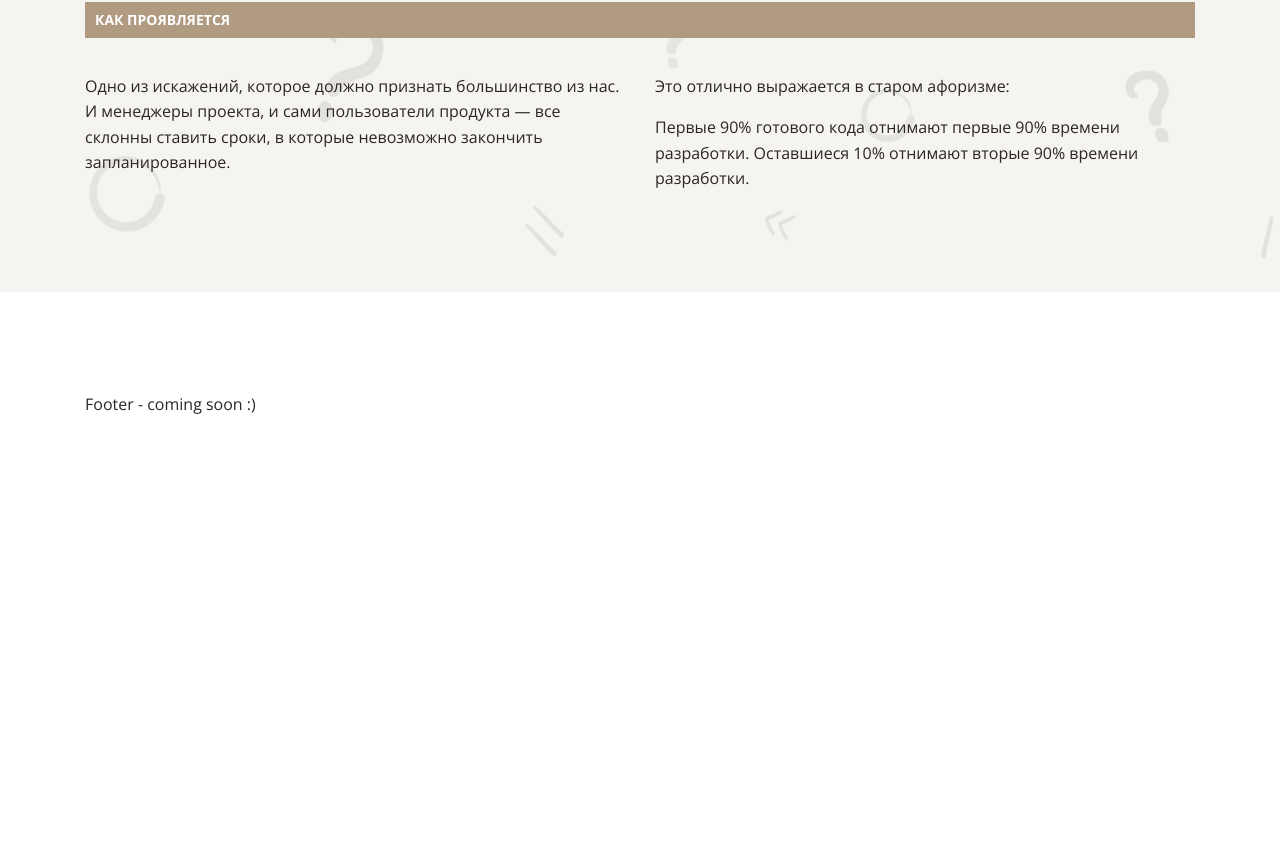
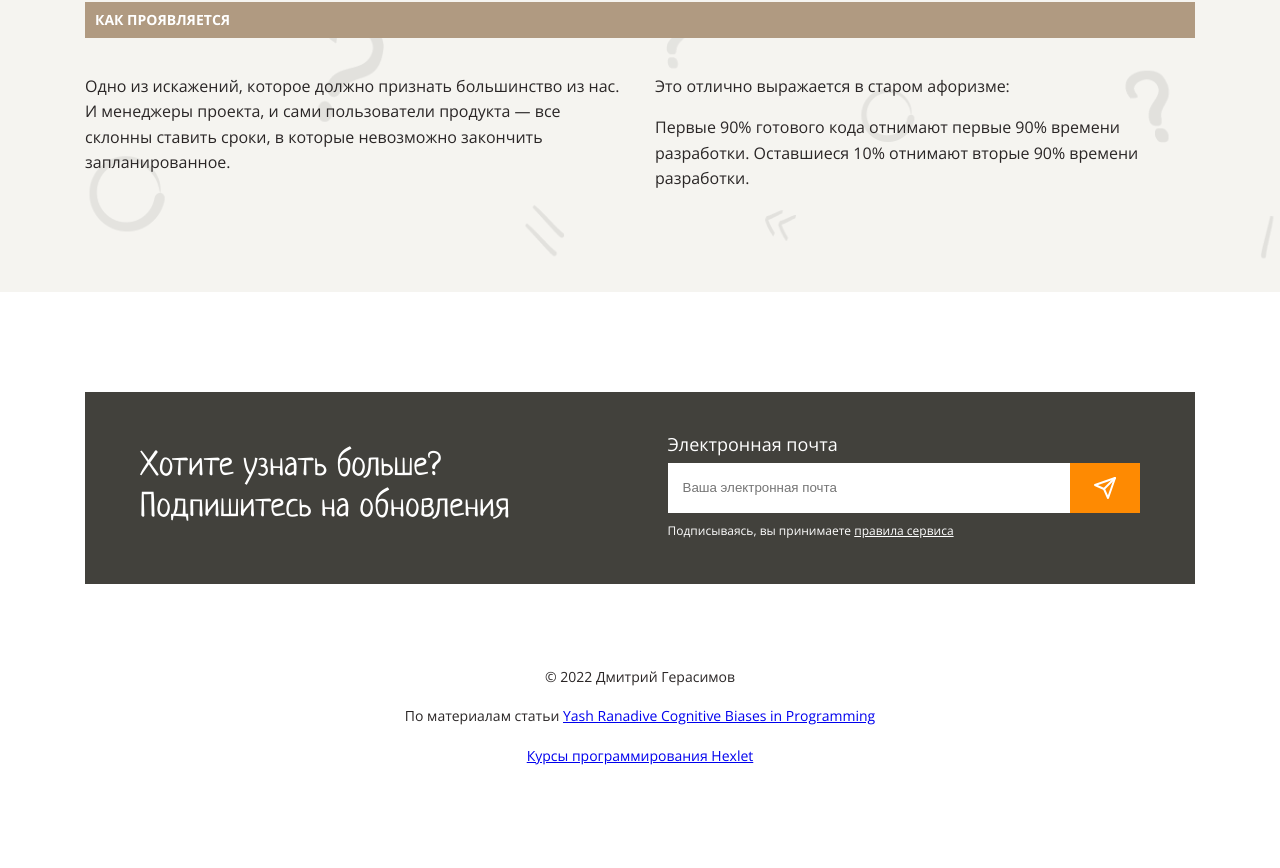
Before and after one commit to xxphantom/layout-designer-project-58, a website: page src/index.html in a window 1280 px wide. Shown: the part 7047-7915 px from the top of the page. Before the commit the page ends 7565 px from the top, so only its background shows below. Drawn offline with Linux system fonts and the light colour scheme.

Commit message:
add footer

```diff
--- a/src/index.html
+++ b/src/index.html
@@ -162,8 +162,23 @@
       </div>
     </section>
   </main>
-  <section class="section">
-    <footer class="landing-block">Footer - coming soon :)</footer>
-  </section>
+  <footer class="section footer">
+    <div class="subscr-container dark-background">
+      <div class="paper-column subscr-left">
+        <span class="h3 white">Хотите узнать больше?<br>Подпишитесь на обновления</span>
+      </div>
+      <div class="paper-column subscr-right">
+        <label for="email" class="fs-18 white">Электронная почта</label>
+        <form id="email" class="form-container">
+          <input class="form-email" id="email" type="email" placeholder="Ваша электронная почта">
+          <button form="email" class="form-btn"></button>
+        </form>
+        <span class="rules">Подписываясь, вы принимаете <a class="rules" href="#">правила сервиса</a></span>
+      </div>
+    </div>
+    <span class="fs-14">© 2022 Дмитрий Герасимов</span>
+    <p class="fs-14">По материалам статьи <a href="https://medium.com/hackernoon/cognitive-biases-in-programming-5e937707c27b">Yash Ranadive Cognitive Biases in Programming</a></p>
+    <p class="fs-14"><a href="https://ru.hexlet.io/">Курсы программирования Hexlet</a></p>
+  </footer>
 </body>
 </html>
--- a/src/styles/style.css
+++ b/src/styles/style.css
@@ -8,6 +8,7 @@
   --dark-translucent: #908d8b;
   --brown: #b09a81;
   --blue: #1085c5;
+  --main-width: 1110px;
 }
 
 @font-face {
@@ -111,7 +112,7 @@ p {
 .landing-block {
   position: relative;
 
-  width: 1110px;
+  width: var(--main-width);
   padding: 100px 0;
 }
 
@@ -263,3 +264,87 @@ p {
 .white {
   color: var(--white);
 }
+
+.footer {
+  flex-direction: column;
+  align-items: center;
+  padding: 100px 0;
+}
+
+.subscr-container {
+  display: flex;
+  width: var(--main-width);
+  margin-bottom: 80px;
+}
+
+.subscr-left {
+  padding: 55px;
+}
+
+.subscr-right {
+  display: flex;
+  flex-direction: column;
+  justify-content: center;
+  justify-items: center;
+  padding: 40px 55px 40px 0;
+}
+
+label,
+input {
+  display: block;
+}
+
+.form-email {
+  flex-grow: 1;
+  box-sizing: border-box;
+
+  height: 50px;
+  padding: 15px;
+
+  border: none;
+}
+
+.form-container {
+  display: flex;
+
+  flex-grow: 1;
+  align-items: center;
+}
+
+.form-btn {
+  position: relative;
+
+  width: 70px;
+  height: 50px;
+
+  background-color: var(--primary);
+  border: none;
+}
+
+.form-btn::before {
+  position: absolute;
+  top: 0;
+  left: 0;
+
+  width: 100%;
+  height: 100%;
+
+  background-image: url("../assets/images/send.svg");
+  background-repeat: no-repeat;
+  background-position: 50% 50%;
+
+  content: "";
+}
+
+.fs-18 {
+  font-size: 18px;
+}
+
+.fs-14 {
+  font-size: 14px;
+}
+
+.rules {
+  color: var(--white);
+  font-size: 12px;
+}
```
